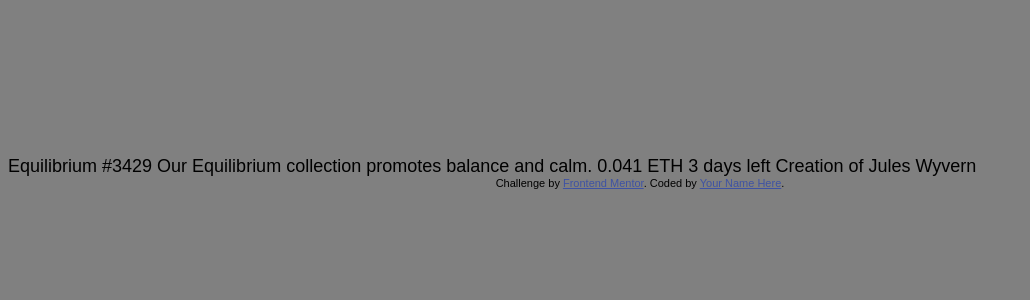
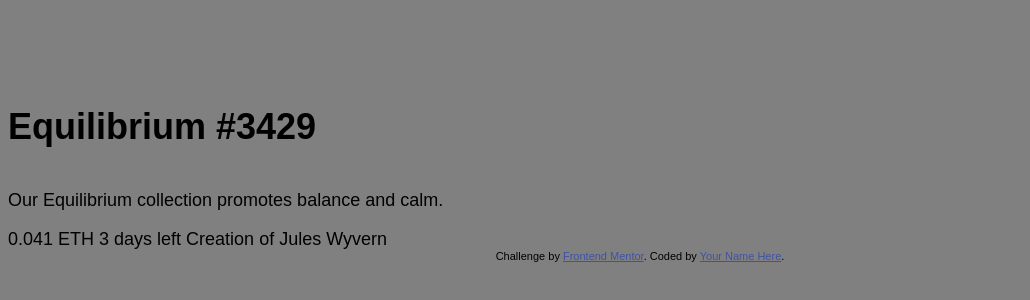
Before and after one commit to pojerm/nft-preview-card-component-main, a website built with Parcel: page index.html in a window 1280 px wide. Shown: the part 236-536 px from the top of the page, without its empty margins (0-1030 px from the left). Built offline with nearby package versions, Linux system fonts and the light colour scheme; a web font is replaced by a local one.

Commit message:
html se rjesava

```diff
--- a/index.html
+++ b/index.html
@@ -18,9 +18,18 @@
 </head>
 <body>
 
-  Equilibrium #3429
+  <div class="card">
+    <h1 class="card__title">
 
-  Our Equilibrium collection promotes balance and calm.
+      Equilibrium #3429
+    </h1>
+  </div>
+
+  <p class="card__text">
+
+    Our Equilibrium collection promotes balance and calm.
+  </p>
+
 
   0.041 ETH
   3 days left
```
Also changed, not shown: dist/index.html.
